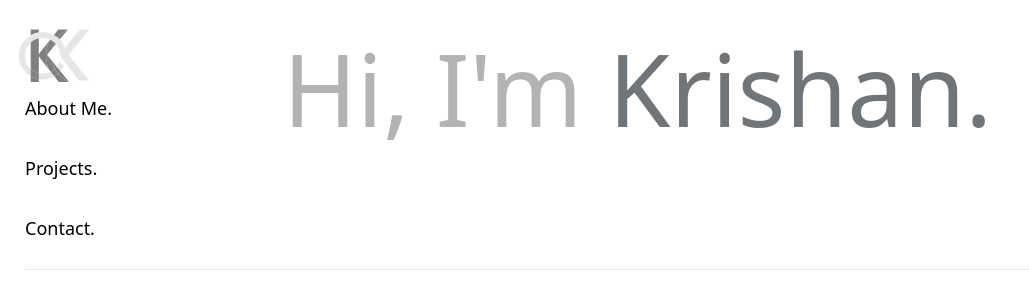
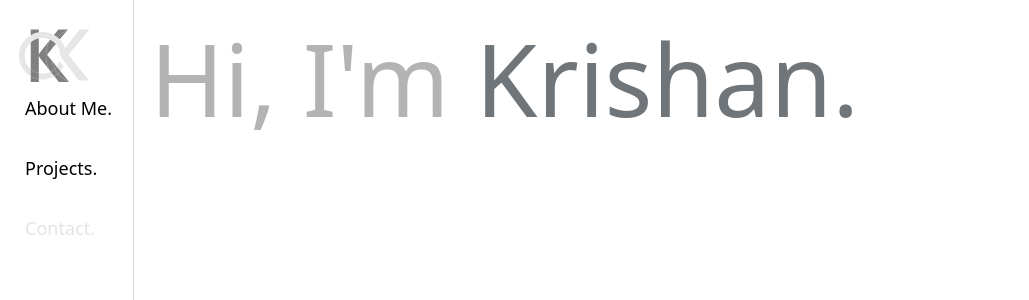
Before and after one commit to kkanj/KrishanWebsite, a React (Vite) app: page / in a window 1280 px wide. Shown: the top 300 px of the page, without its empty margins (0-1029 px from the left). Built offline with nearby package versions, Linux system fonts and the light colour scheme.

Commit message:
vertical line, more like figma

```diff
--- a/src/components/NavigationBar.jsx
+++ b/src/components/NavigationBar.jsx
@@ -6,7 +6,8 @@ import {logo} from "../assets/index.js";
 
 const NavigationBar = () => {
   return (
-    <div className="NavigationBar">
+    <div className = "pl-[25px] py-[10px] border-r border-line-gray fixed top-0 bottom-0">
+        <div>
         <NavLink to="/">
             <img src = {logo} alt = "logo" className={`${styles.Logo} -ml-[12px] mb-[5px]`}/>
         </NavLink>
@@ -24,16 +25,13 @@ const NavigationBar = () => {
                 </div>
             </NavLink>
             <NavLink to="/Contact">
-            <div className = {styles.MenuItem}>
+                <div className = {styles.CategoryItem}>
                     Contact.
                 </div>
             </NavLink>
-
-
             </div>
-
         </div>
-
+    </div>
     );
 
   };
--- a/src/pages/Home.jsx
+++ b/src/pages/Home.jsx
@@ -7,12 +7,11 @@ import NavigationBar from "../components/NavigationBar.jsx";
 
 const Home = () => {
     return (
-        <div className = "pl-[25px] py-[10px]">
-            <div className = "flex flex-col">
+        <div>
             <div className = "flex">
                 <NavigationBar/>
                 <div className = "flex flex-row ml-[150px]">
-                        <h1 className = "text-nameText text-m-gray py-7">
+                    <h1 className = "text-nameText text-med-gray py-7">
                         Hi, I'm{" "}
                         <span className = "text-name-text">
                             Krishan.
@@ -20,8 +19,6 @@ const Home = () => {
                     </h1>
                 </div>
             </div>
-                <hr className="h-px my-8 bg-gray-200 border-0 dark:bg-gray-700"/>
-            </div>
         </div>
     );
 };
--- /dev/null
+++ b/src/pages/Placeholder.jsx
@@ -0,0 +1,10 @@
+import React from 'react';
+
+const Placeholder = () => {
+  return (
+    <div>SOMETHING</div>
+  )
+
+}
+
+export default Placeholder;
--- a/src/styling/Home.module.js
+++ b/src/styling/Home.module.js
@@ -1,7 +1,7 @@
 const styles = {
     MenuPlacement: "flex flex-col text-left space-y-[42px]",
     MenuItem: "text-menuText text-menu-text",
-    MenuCategory: "text-categoryText text-l-gray",
+    CategoryItem: "text-categoryText text-light-gray",
     Logo: " w-[120px] text-left"
 
 };
--- a/tailwind.config.js
+++ b/tailwind.config.js
@@ -14,10 +14,10 @@ export default {
       colors: {
         'background': '#ffffff',
         'menu-text': '#000000',
-        'm-gray': '#B4B3B3',
+        'med-gray': '#B4B3B3',
         'name-text': '#707579',
-        'l-gray': '#E4E4E4',
-
+        'light-gray': '#E4E4E4',
+        'line-gray': '#DBDBDB',
 
       }
     },
```
Also changed, not shown: 1 other file (tests, documents, lock files or other folders). Lines whose indentation alone changed are shown as unchanged.
